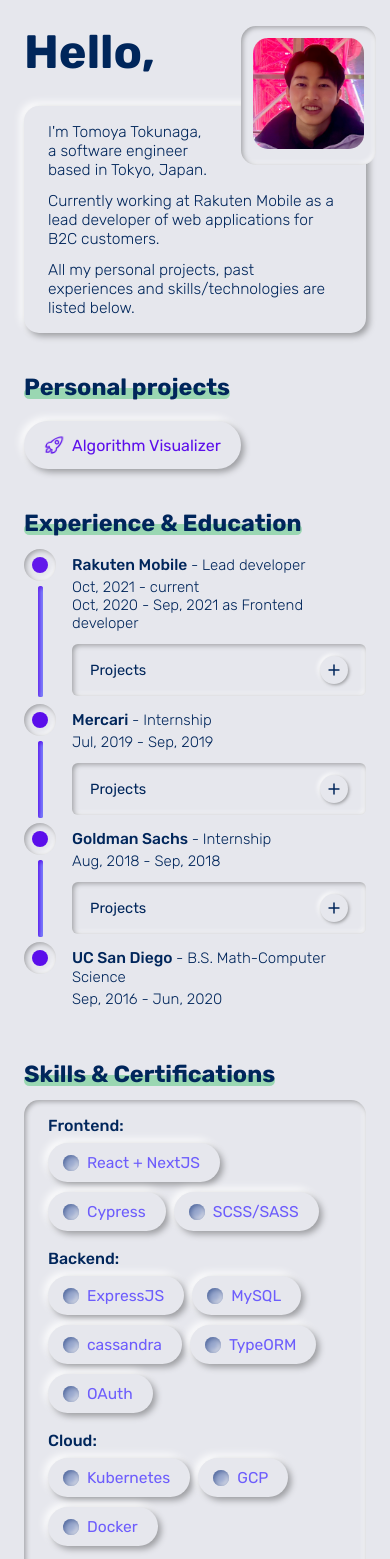
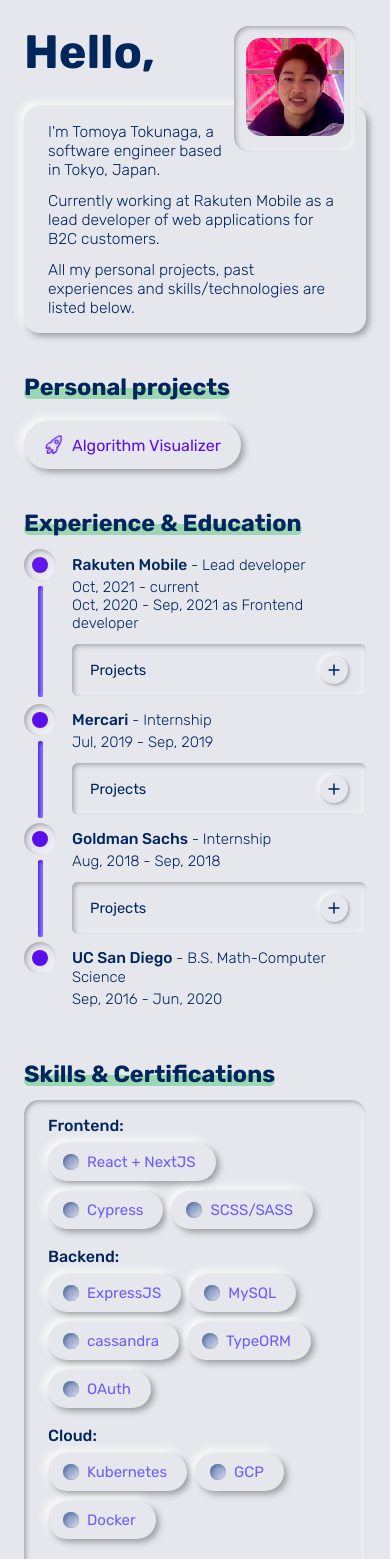
Before and after one commit to totokunaga/totokunaga-web, a Next.js app: page / in a window 390 px wide. Shown: the top 1559 px of the page. Built offline with nearby package versions, Linux system fonts and the light colour scheme.

Commit message:
Configured paragraph font size

```diff
--- a/src/components/common/Accordion/Accordion.tsx
+++ b/src/components/common/Accordion/Accordion.tsx
@@ -63,7 +63,7 @@ export const Accordion: React.FC<AccordionProp> = ({
           style={{
             fontWeight: 400,
             flexGrow: 1,
-            fontSize: "min(3.75vw, 16px)",
+            fontSize: "max(min(3.75vw, 16px), 14px)",
           }}
         >
           {name}
--- a/src/components/common/Icon/icon.module.scss
+++ b/src/components/common/Icon/icon.module.scss
@@ -16,7 +16,7 @@
 
 .shake {
   animation-name: shake;
-  animation-duration: 2.5s;
+  animation-duration: 2s;
   animation-iteration-count: infinite;
   animation-timing-function: ease-in-out;
 }
--- a/src/components/me/Experience.tsx
+++ b/src/components/me/Experience.tsx
@@ -47,12 +47,14 @@ export const Experience: React.FC<ExperienceProp> = ({
                   style={{
                     fontWeight: 500,
                     marginBottom: 10,
-                    fontSize: "min(3.7vw, 16px)",
+                    fontSize: "max(min(3.7vw, 16px), 14px)",
                   }}
                 >
                   {subtitle}
                 </p>
-                <p style={{ fontSize: "min(3.75vw, 16px)" }}>{content}</p>
+                <p style={{ fontSize: "max(min(3.75vw, 16px), 14px)" }}>
+                  {content}
+                </p>
               </div>
             ))}
           </Accordion>
--- a/src/pages/me/index.tsx
+++ b/src/pages/me/index.tsx
@@ -23,7 +23,7 @@ const Index = () => {
 
   useEffect(() => {
     if (width) {
-      setProfileSize(Math.min(Math.round(width / 3.5), 126));
+      setProfileSize(Math.min(Math.round(width / 4), 126));
     }
   }, [width]);
 
--- a/src/pages/me/me.module.scss
+++ b/src/pages/me/me.module.scss
@@ -4,7 +4,7 @@
   justify-content: center;
   position: absolute;
   top: -70px;
-  right: 50px;
+  right: 0px;
 
   @media (max-width: 820px) {
     top: -70px;
@@ -12,7 +12,7 @@
   }
   @media (max-width: 520px) {
     top: max(-20vw, -70px);
-    right: -10px;
+    right: 10px;
   }
 }
 
@@ -31,9 +31,10 @@
   height: 30px;
 
   @media (max-width: 820px) {
-    width: 130px;
+    width: 126px;
   }
   @media (max-width: 520px) {
-    width: min(35vw, 130px);
+    width: min(30vw, 126);
+    height: min(15vw, 30px);
   }
 }
--- a/src/styles/globals.scss
+++ b/src/styles/globals.scss
@@ -140,7 +140,7 @@ h4 {
   font-size: min(4.5vw, 25px);
 }
 p {
-  font-size: min(4vw, 19px);
+  font-size: max(min(4vw, 19px), 14px);
   font-weight: 300;
 }
 
--- a/src/styles/neumorphic.module.scss
+++ b/src/styles/neumorphic.module.scss
@@ -102,13 +102,16 @@ $primaryDark: #5b0eeb;
   &.radio {
     cursor: pointer;
     padding: 10px 20px 10px 15px;
-    font-size: min(4vw, 18px);
+    font-size: min(4vw, 16px);
     border-radius: 20px;
     display: flex;
     align-items: center;
     justify-content: center;
     color: var(--primary);
     fill: var(--primary);
+    @media (max-width: 520px) {
+      font-size: min(4vw, 15px);
+    }
     &.slim {
       font-size: 12px;
       padding: 6px 12px 6px 9px;
```
